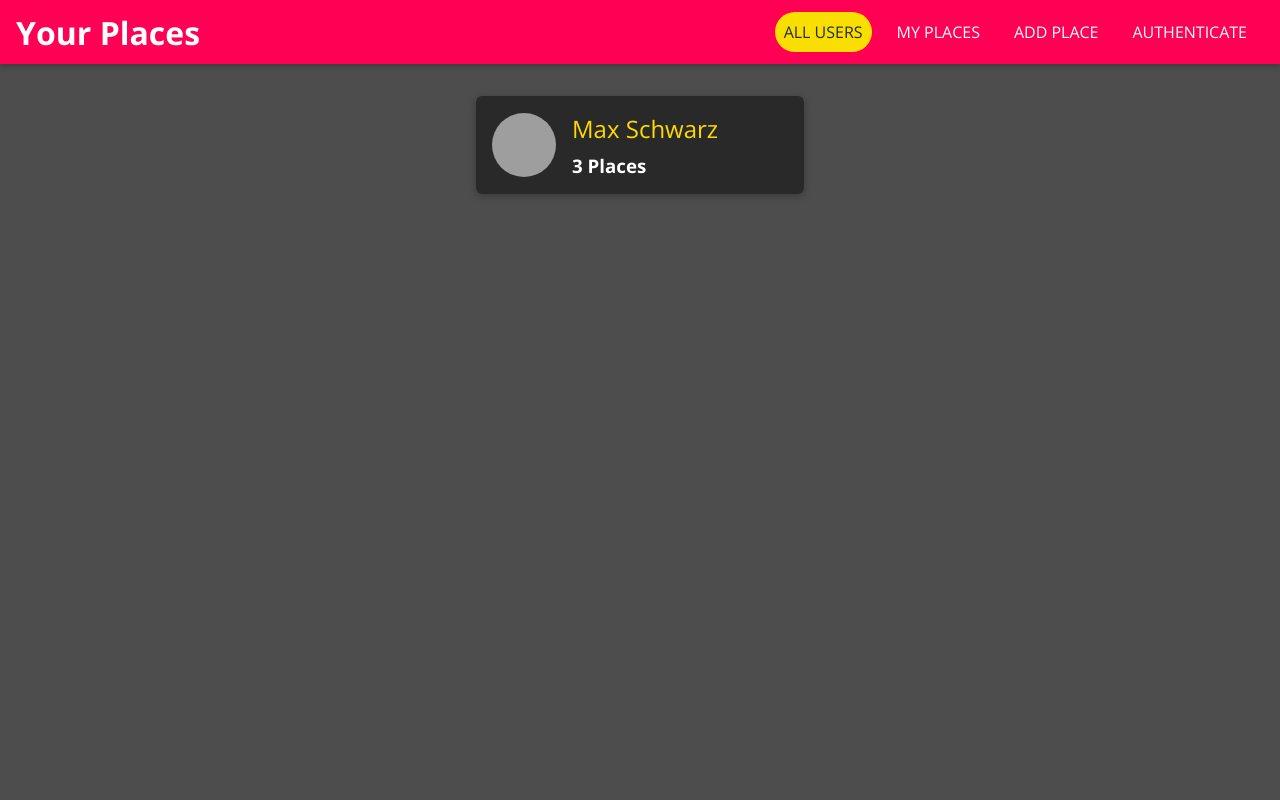
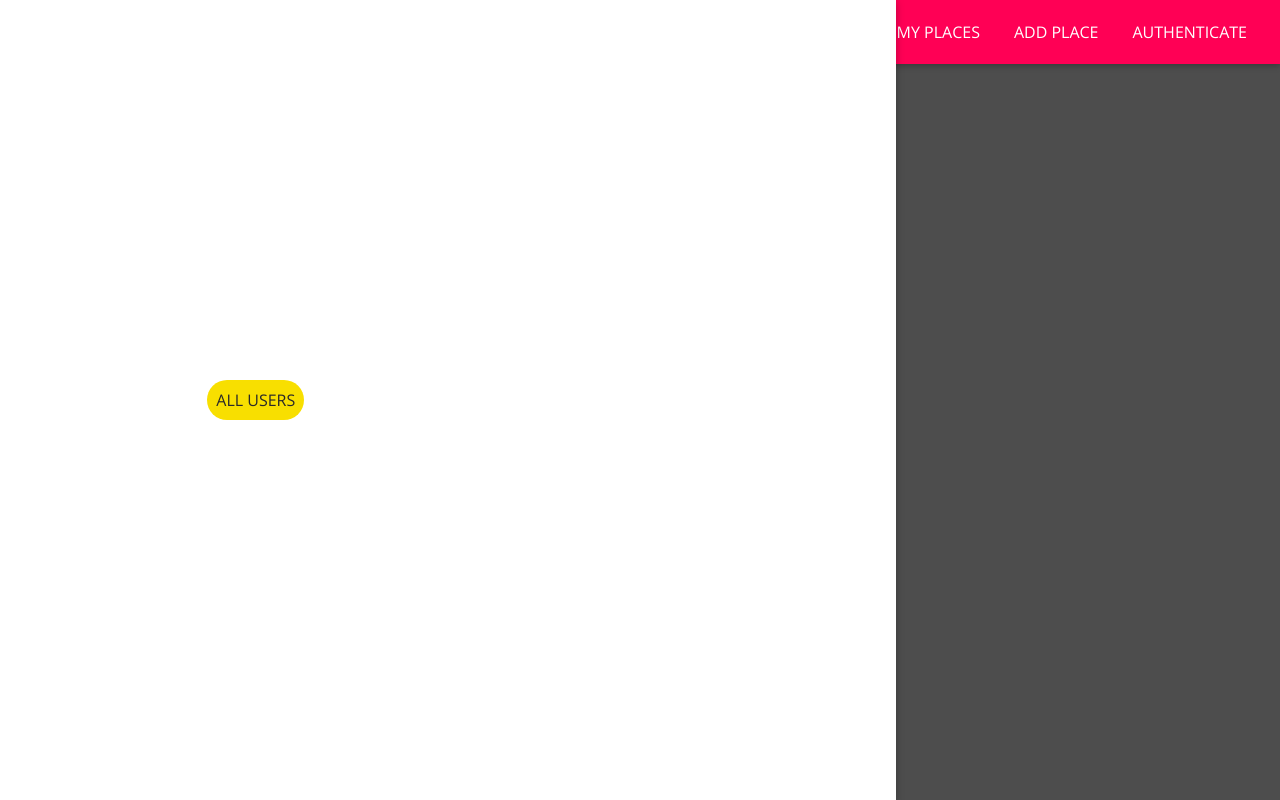
Before and after one commit to eminkmru/MERN-Stack-Project, a React (Create React App) app: page / in a window 1280 px wide. Built offline with nearby package versions, Linux system fonts and the light colour scheme; grey boxes are pictures that could not be loaded.

Commit message:
created portal

```diff
--- a/public/index.html
+++ b/public/index.html
@@ -13,6 +13,7 @@
   </head>
   <body>
     <noscript>You need to enable JavaScript to run this app.</noscript>
+    <div id="drawer-hook"></div>
     <div id="root"></div>
 
   </body>
--- a/src/shared/components/Navigation/MainNavigation.js
+++ b/src/shared/components/Navigation/MainNavigation.js
@@ -1,11 +1,21 @@
 import React from "react";
+
 import "./MainNavigation.css";
+
 import MainHeader from "./MainHeader";
 import NavLinks from "./NavLinks";
+import SideDrawer from "./SideDrawer";
+
 import { Link } from "react-router-dom";
 
 const MainNavigation = (props) => {
   return (
+    <>
+      <SideDrawer>
+        <nav className="main-navigation__drawer-nav">
+          <NavLinks />
+        </nav>
+      </SideDrawer>
       <MainHeader>
         <button className="main-navigation__menu-btn">
           <span />
@@ -19,6 +29,7 @@
           <NavLinks />
         </nav>
       </MainHeader>
+    </>
   );
 };
 export default MainNavigation;
--- a/src/shared/components/Navigation/SideDrawer.css
+++ b/src/shared/components/Navigation/SideDrawer.css
@@ -0,0 +1,10 @@
+.side-drawer {
+  position: fixed;
+  left: 0;
+  top: 0;
+  z-index: 100;
+  height: 100vh;
+  width: 70%;
+  background: white;
+  box-shadow: 0 2px 8px rgba(0, 0, 0, 0.26);
+}
--- a/src/shared/components/Navigation/SideDrawer.js
+++ b/src/shared/components/Navigation/SideDrawer.js
@@ -0,0 +1,12 @@
+import React from "react";
+import "./SideDrawer.css";
+
+import ReactDOM from "react-dom";
+
+const SideDrawer = (props) => {
+  const content = <aside className="side-drawer">{props.children}</aside>;
+
+  return ReactDOM.createPortal(content, document.getElementById("drawer-hook"));
+};
+
+export default SideDrawer;
```
Lines whose indentation alone changed are shown as unchanged.
